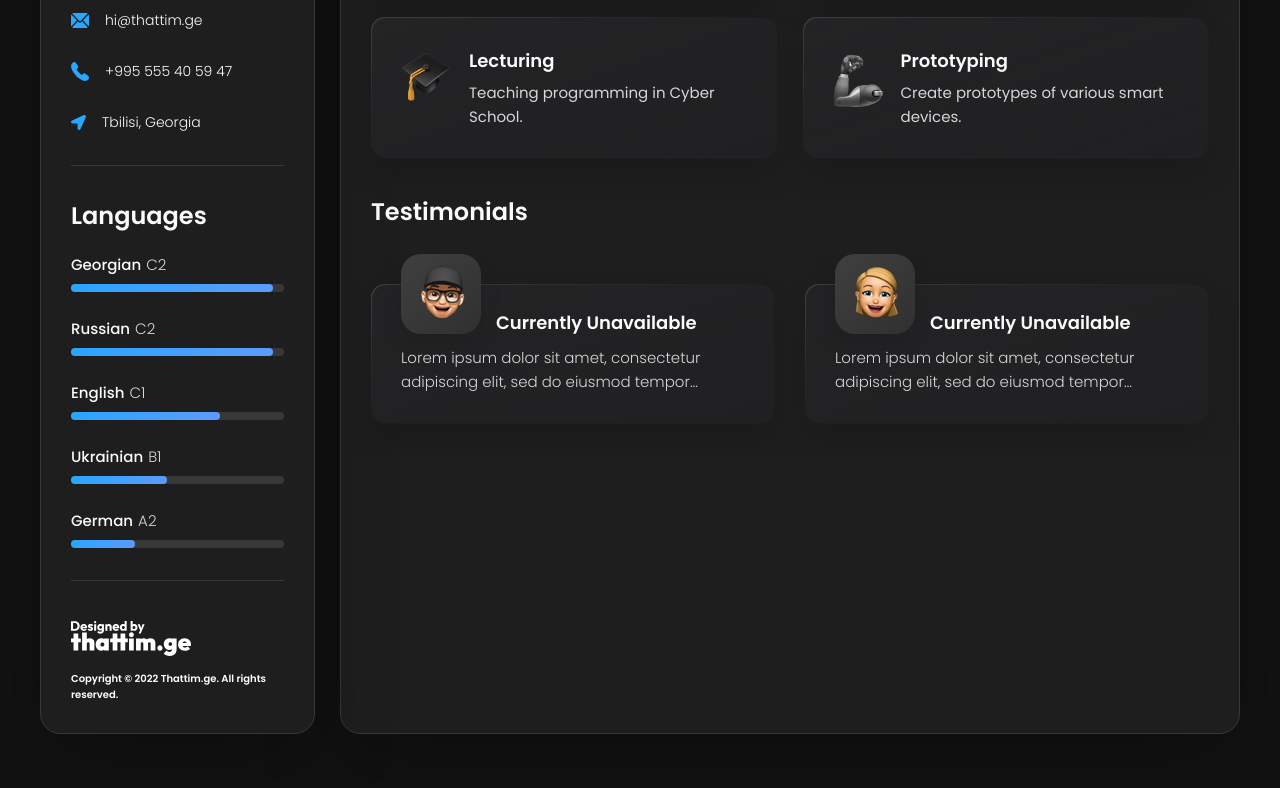
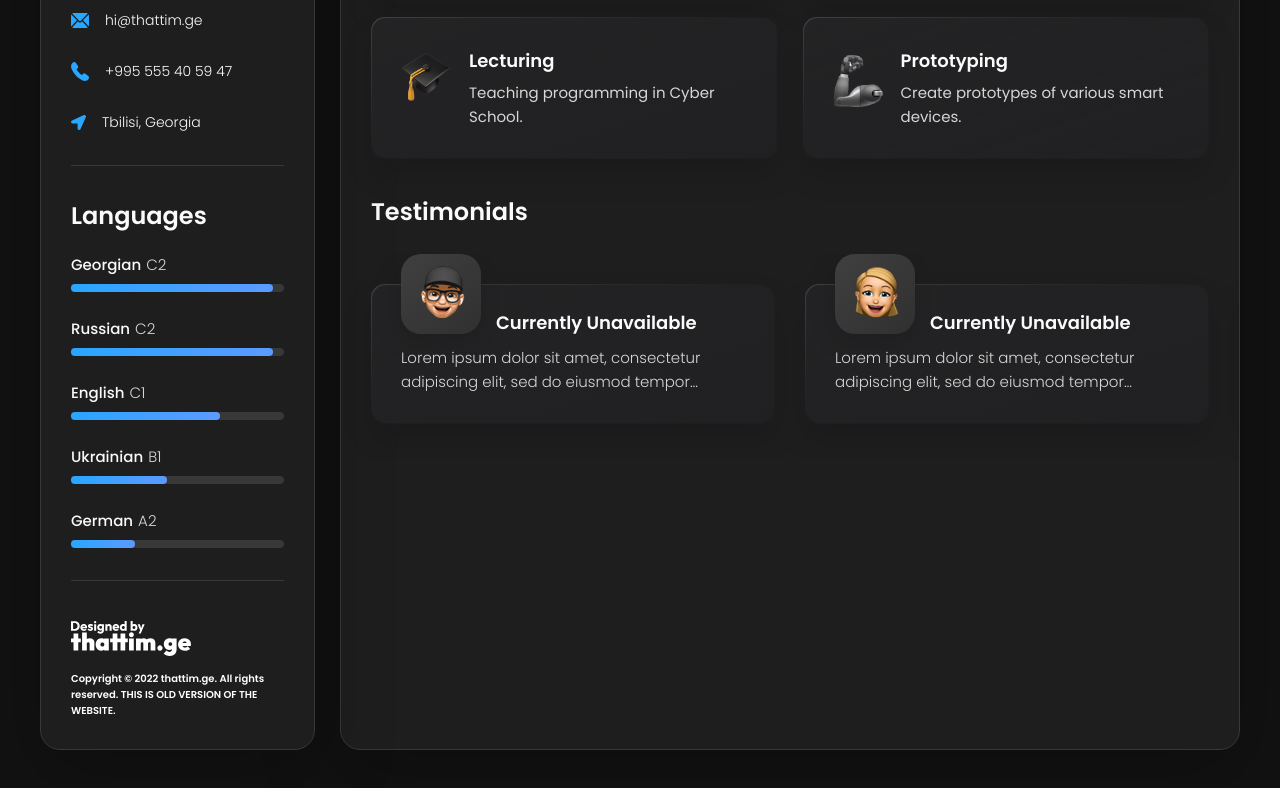
Before and after one commit to timsarkisiani/history, a plain HTML site: page index.html in a window 1280 px wide. Shown: the part 530-1318 px from the top of the page. Drawn offline with nearby package versions, Linux system fonts and the light colour scheme.

Commit message:
Text Update

```diff
--- a/index.html
+++ b/index.html
@@ -232,7 +232,7 @@
 
         <a href="https://www.buymeacoffee.com/thattim">
           <img src="./assets/images/logo.svg" alt="thattim.he" loading="lazy" width="120">
-          <h6 class="copyright">Copyright © 2022 Thattim.ge. All rights reserved.</h6>
+          <h6 class="copyright">Copyright © 2022 thattim.ge. All rights reserved. THIS IS OLD VERSION OF THE WEBSITE.</h6>
         </a>
 
       </div>
```
